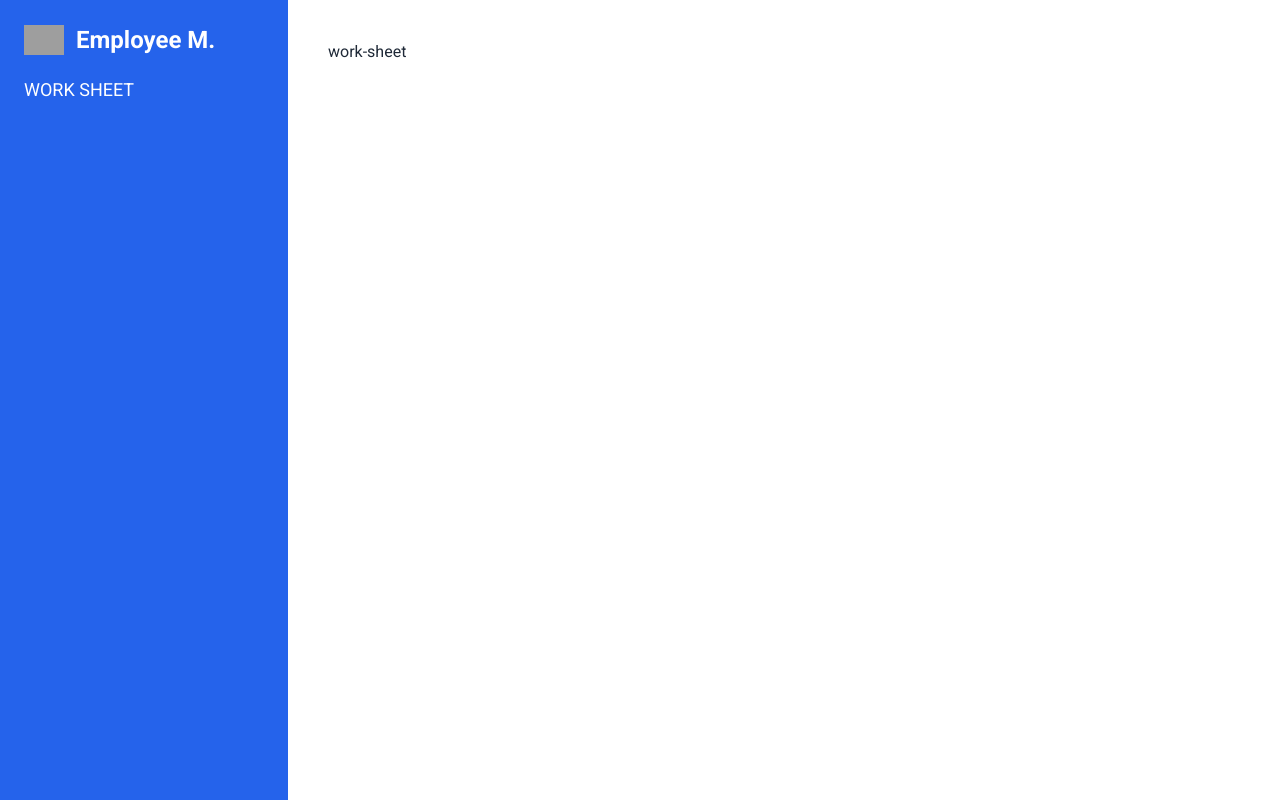
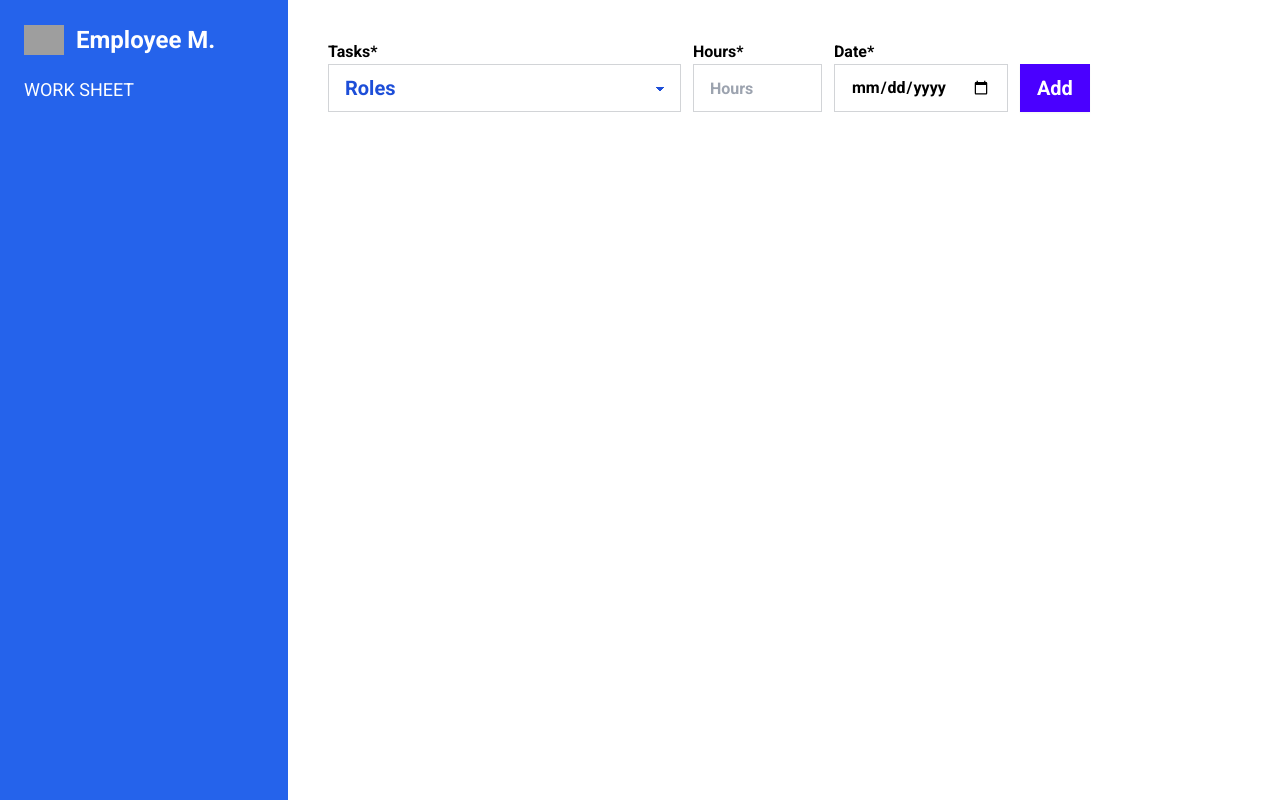
Before and after one commit to mehedihasan1337/employee-management-clint, a React (Vite) app: page /dashboard/work-sheet in a window 1280 px wide. Built offline with nearby package versions, Linux system fonts and the light colour scheme; no server answers; sample sign-in values are in the browser's storage; grey boxes are pictures that could not be loaded.

Commit message:
added work sheet

```diff
--- a/package.json
+++ b/package.json
@@ -15,6 +15,7 @@
     "lottie-react": "^2.4.0",
     "match-sorter": "^8.0.0",
     "react": "^18.3.1",
+    "react-datepicker": "^7.6.0",
     "react-dom": "^18.3.1",
     "react-helmet-async": "^2.0.5",
     "react-hook-form": "^7.54.2",
--- a/src/Pages/Dashboard/Employee/WorkSheet.jsx
+++ b/src/Pages/Dashboard/Employee/WorkSheet.jsx
@@ -1,9 +1,55 @@
-import React from 'react';
+
+import { useForm } from 'react-hook-form';
+
 
 const WorkSheet = () => {
+    const { register, handleSubmit } = useForm()
+
+    const onSubmit = (data) => {
+        console.log(data)
+    }
     return (
         <div>
-            work-sheet
+            <div >
+                <form onSubmit={handleSubmit(onSubmit)}
+                    className="flex lg:flex-row flex-col gap-3 lg:items-center">
+                    <div className='form-control w-full '>
+                        <span className="text-black font-bold">Tasks*</span>
+                        <select defaultValue="default" {...register("tasks", { required: true })}
+                            className="select select-bordered  text-blue-700 font-semibold w-full bg-opacity-30 rounded-none text-xl ">
+                            <option disabled value="default">Roles </option>
+                            <option value="Sales">Sales</option>
+                            <option value="Support">Support</option>
+                            <option  value="Content">Content</option>
+                            <option  value="Paper-work">Paper-work</option>
+
+
+                        </select>
+                    </div>
+                    <div className=" ">
+
+                        <span className="text-black font-bold">Hours*</span>
+
+                        <input type="number" {...register('hours', { required: true })} placeholder="Hours"
+                            className="input text-black font-semibold w-full bg-opacity-30 rounded-none input-bordered" />
+
+                    </div>
+                    <div className=" ">
+
+                        <span className="text-black font-bold">Date*</span>
+                           <input type="date" {...register('date', { required: true })}
+
+
+                            className="input text-black font-semibold w-full bg-opacity-30 rounded-none input-bordered" />
+
+                    </div>
+
+                    <div className="form-control mt-6">
+                        <button className="btn rounded-none text-white text-xl font-bold btn-primary">Add</button>
+                    </div>
+                </form>
+            </div>
+
         </div>
     );
 };
--- a/src/components/Register.jsx
+++ b/src/components/Register.jsx
@@ -12,7 +12,7 @@ const Register = () => {
     const { register, handleSubmit, reset, formState: { errors } } = useForm()
     const { createUser, updateUserProfile } = useContext(AuthContext)
     const navigate = useNavigate()
-    const onSubmit = data => {
+    const onSubmit =( data) => {
         console.log(data)
         createUser(data.email, data.password)
             .then(result => {
```
Also changed, not shown: 1 other file (tests, documents, lock files or other folders).
